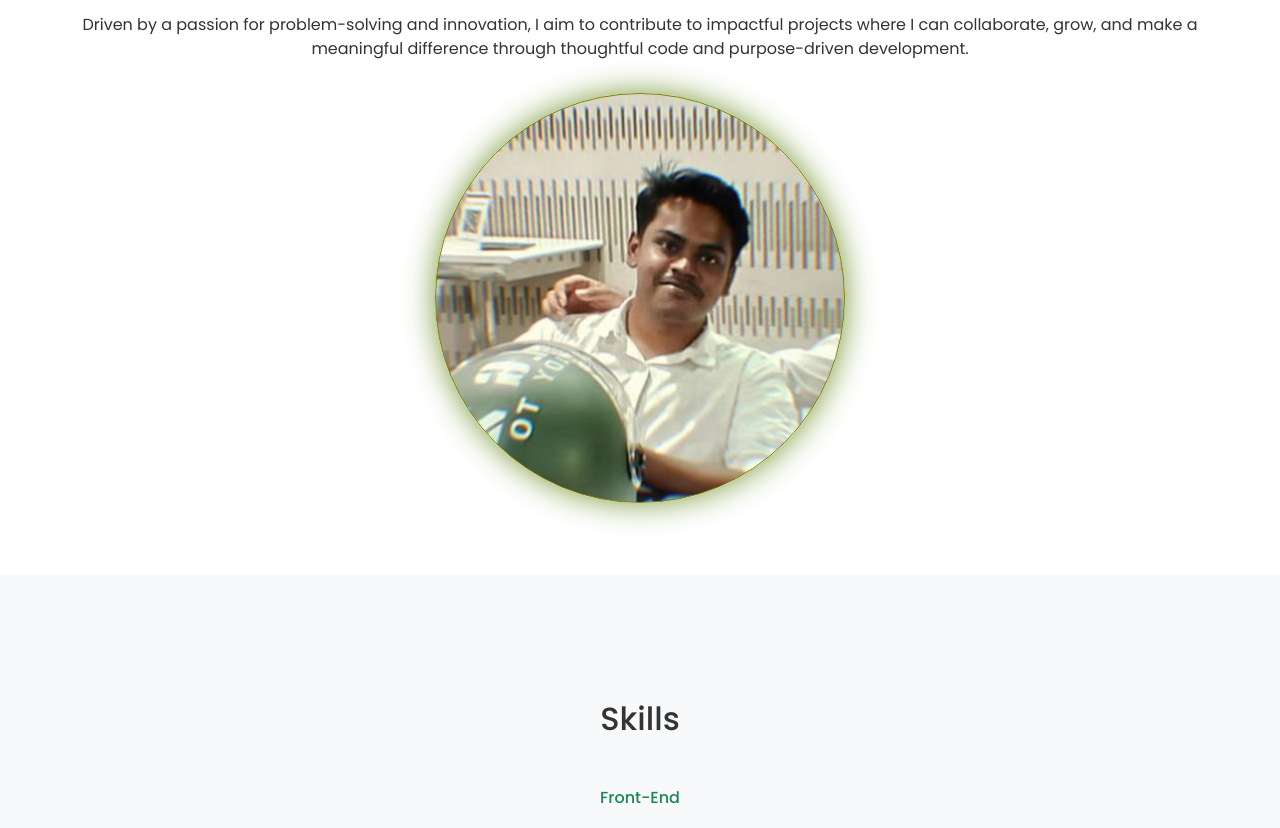
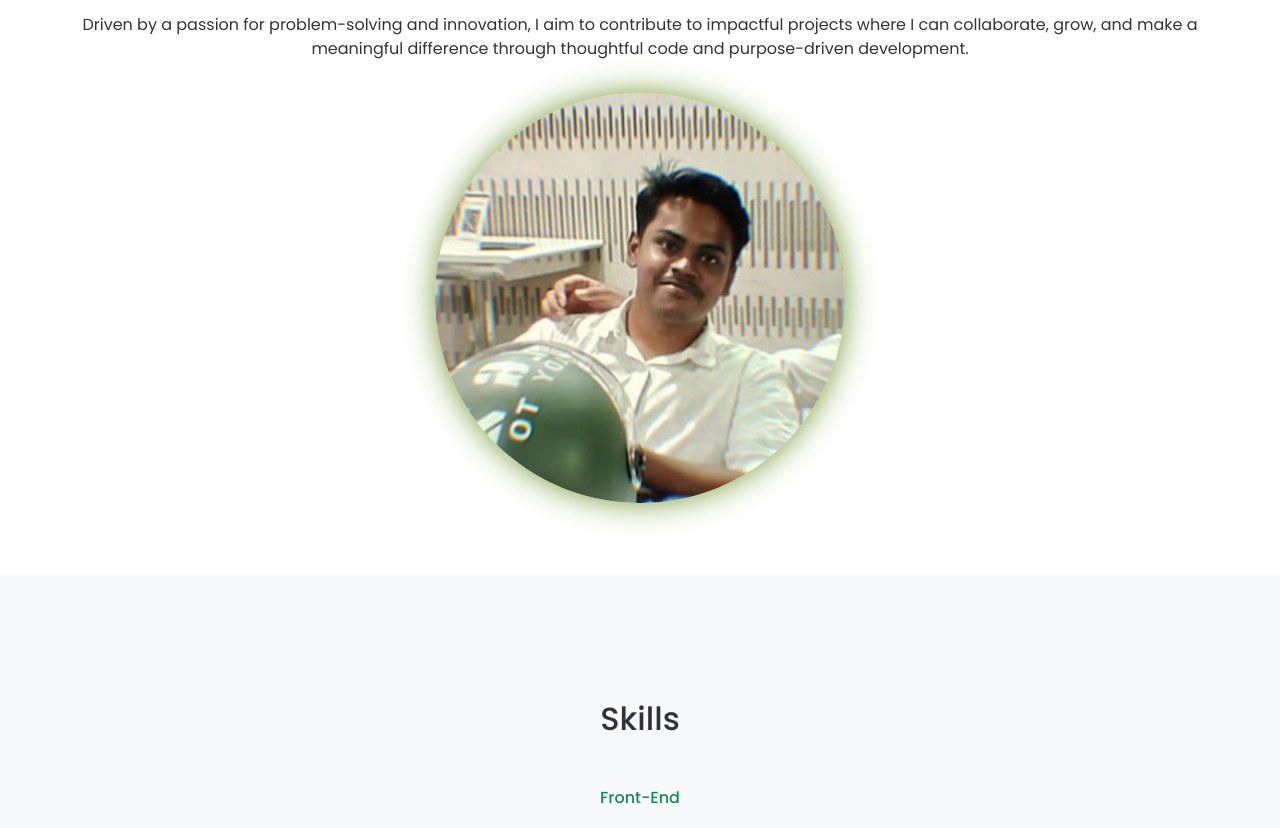
Before and after one commit to Nithish1427/Nithish-Portfolio-V-1.2, a plain HTML site: page index.html in a window 1280 px wide. Shown: the part 1221-2049 px from the top of the page. Drawn offline with nearby package versions, Linux system fonts and the light colour scheme.

Commit message:
removed border for profile-pic-background

```diff
--- a/CSS/stylePF-v1.2.css
+++ b/CSS/stylePF-v1.2.css
@@ -211,7 +211,7 @@ nav {
     /* your original size */
     aspect-ratio: 1 / 1;
     /* perfect square */
-    border: 1.4px solid olive;
+    /* border: 1.4px solid olive; */
     /* olive border */
     border-radius: 50%;
     /* perfect circle */
```
